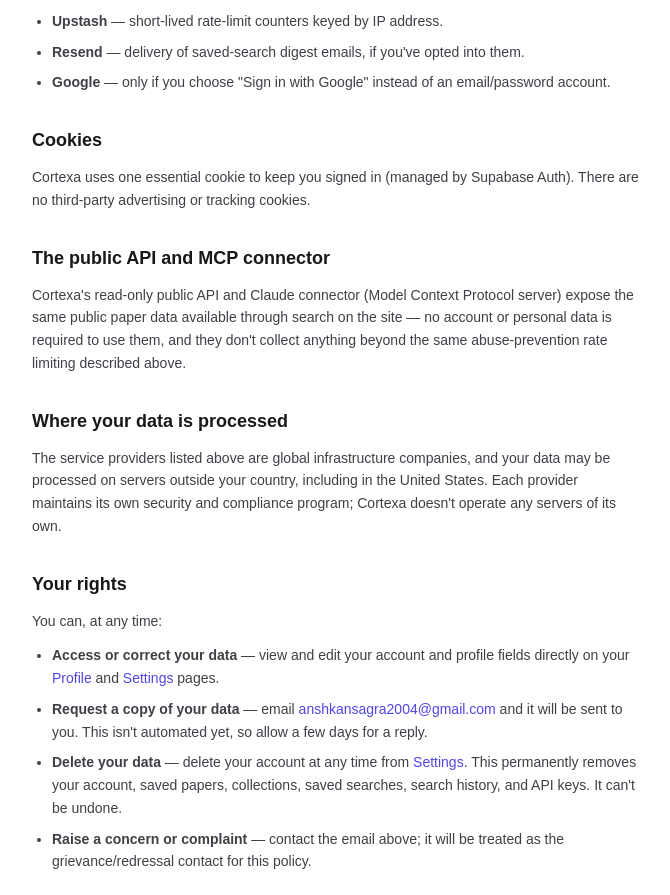
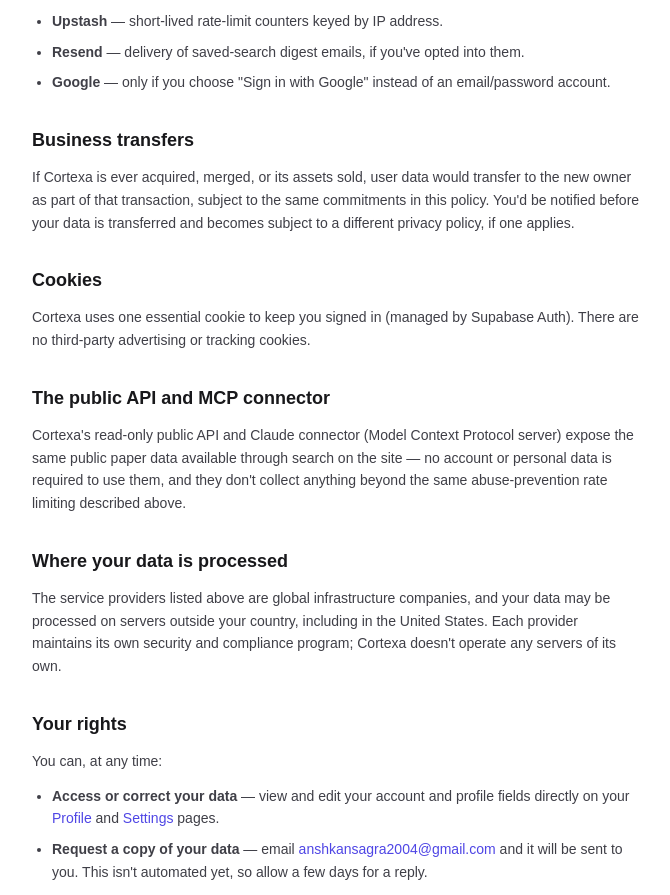
Before and after one commit to Anshkansagra/automata-index, a Next.js app in the folder webapp/: page /privacy in a window 1280 px wide. Shown: the part 1062-1957 px from the top of the page, without its empty margins (432-1102 px from the left). Built offline with nearby package versions, Linux system fonts and the light colour scheme; no server answers; the database is empty.

Commit message:
Disclose business-transfer data handling in the privacy policy

```diff
--- a/webapp/src/app/privacy/page.tsx
+++ b/webapp/src/app/privacy/page.tsx
@@ -103,6 +103,18 @@
               of an email/password account.
             </li>
           </ul>
+        </section>
+
+        <section>
+          <h2 className="text-lg font-semibold text-zinc-900 dark:text-zinc-50">
+            Business transfers
+          </h2>
+          <p className="mt-3">
+            If Cortexa is ever acquired, merged, or its assets sold, user data would transfer to
+            the new owner as part of that transaction, subject to the same commitments in this
+            policy. You&apos;d be notified before your data is transferred and becomes subject to
+            a different privacy policy, if one applies.
+          </p>
         </section>
 
         <section>
```
